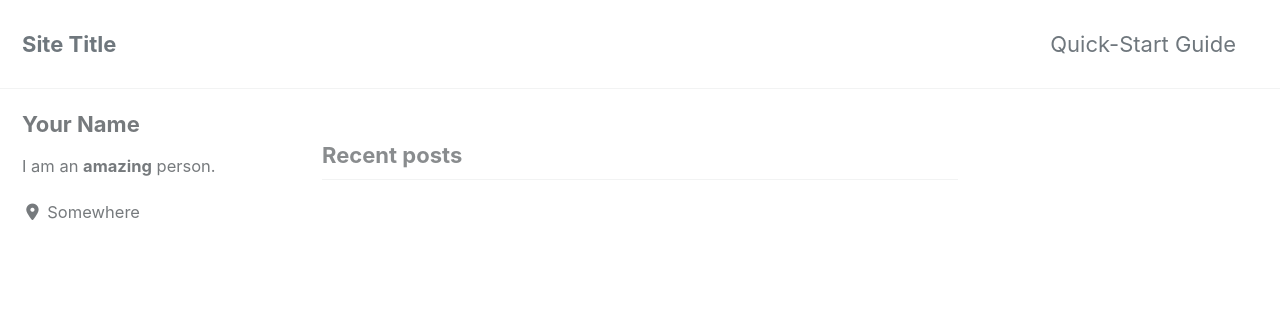
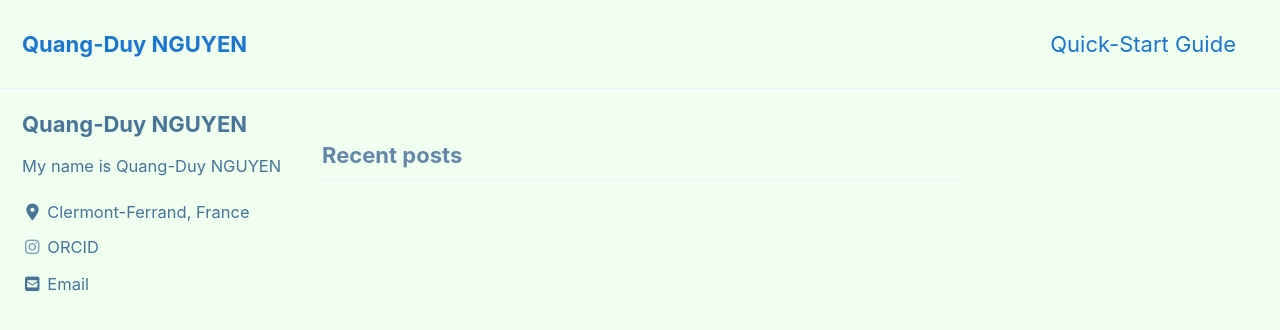
Before and after one commit to nqduy35/nqduy35.github.io, a Jekyll site: the page built from index.html, in a window 1280 px wide and 900 px high. Shown: the top 330 px of the window. Built offline with Jekyll 4.4.1, drawn with Linux system fonts in a browser that asks for light colours; cached includes are drawn as plain includes; nearby versions of some CDN libraries; the list of posts is cut into pages by our own code; some of the changed text lies outside the part shown.

Commit message:
basic info for _config

```diff
--- a/_config.yml
+++ b/_config.yml
@@ -12,15 +12,15 @@
 
 # theme                  : "minimal-mistakes-jekyll"
 # remote_theme           : "mmistakes/minimal-mistakes"
-minimal_mistakes_skin    : "default" # "air", "aqua", "contrast", "dark", "dirt", "neon", "mint", "plum", "sunrise"
+minimal_mistakes_skin    : "aqua" # "air", "aqua", "contrast", "dark", "dirt", "neon", "mint", "plum", "sunrise", "default"
 
 # Site Settings
 locale                   : "en-US"
-title                    : "Site Title"
+title                    : "Quang-Duy NGUYEN"
 title_separator          : "-"
 subtitle                 : # site tagline that appears below site title in masthead
-name                     : "Your Name"
-description              : "An amazing website."
+name                     : "Mr. Quang-Duy NGUYEN"
+description              : "Portfolio of Quang-Duy NGUYEN"
 url                      : # the base hostname & protocol for your site e.g. "https://mmistakes.github.io"
 baseurl                  : # the subpath of your site, e.g. "/blog"
 repository               : # GitHub username/repo-name e.g. "mmistakes/minimal-mistakes"
@@ -107,11 +107,11 @@ analytics:
 
 # Site Author
 author:
-  name             : "Your Name"
+  name             : "Quang-Duy NGUYEN"
   avatar           : # path of avatar image, e.g. "/assets/images/bio-photo.jpg"
-  bio              : "I am an **amazing** person."
-  location         : "Somewhere"
-  email            :
+  bio              : "My name is Quang-Duy NGUYEN"
+  location         : "Clermont-Ferrand, France"
+  email            : "quang-duy.nguyen@inrae.fr"
   links:
     - label: "Email"
       icon: "fas fa-fw fa-envelope-square"
@@ -131,6 +131,9 @@ author:
     - label: "Instagram"
       icon: "fab fa-fw fa-instagram"
       # url: "https://instagram.com/"
+    - label: "ORCID"
+      icon: "fab fa-fw fa-instagram"
+      url: "https://orcid.org/0000-0002-3517-0945"
 
 # Site Footer
 footer:
```
